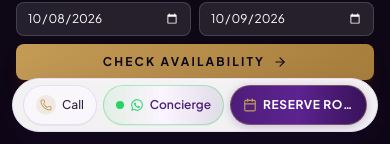
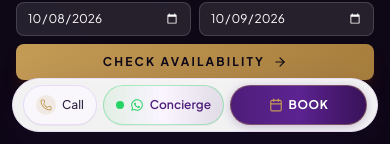
Before and after one commit to meetmarvelous/e-phoenix, a React (Vite) app: page / in a window 390 px wide. Shown: the part 700-844 px from the top of the page. Built offline with nearby package versions, Linux system fonts and the light colour scheme; a web font is replaced by a local one.

Commit message:
fix(mobile): shorten primary booking button label to BOOK to prevent text truncation

```diff
--- a/src/components/MobileQuickBar.tsx
+++ b/src/components/MobileQuickBar.tsx
@@ -48,14 +48,14 @@ export const MobileQuickBar: React.FC<MobileQuickBarProps> = ({ onOpenBooking })
           <span className="text-xs font-semibold text-[#4E1E7A]">Concierge</span>
         </a>
 
-        {/* Primary Reserve Room Action */}
+        {/* Primary Booking Action */}
         <button
           onClick={onOpenBooking}
-          className="flex-1 h-10 px-3 bg-gradient-to-r from-[#4E1E7A] via-[#5C2391] to-[#381259] hover:from-[#5D2490] hover:to-[#4A1874] text-white rounded-full text-xs font-bold tracking-wider uppercase flex items-center justify-center gap-1.5 shadow-[0_2px_10px_rgba(78,30,122,0.25)] active:scale-95 transition-all cursor-pointer border border-[#C49B55]/40 min-w-0"
-          aria-label="Reserve a Room"
+          className="flex-1 h-10 px-3.5 bg-gradient-to-r from-[#4E1E7A] via-[#5C2391] to-[#381259] hover:from-[#5D2490] hover:to-[#4A1874] text-white rounded-full text-xs font-bold tracking-wider uppercase flex items-center justify-center gap-1.5 shadow-[0_2px_10px_rgba(78,30,122,0.25)] active:scale-95 transition-all cursor-pointer border border-[#C49B55]/40 shrink-0"
+          aria-label="Book a Room"
         >
           <Calendar className="w-3.5 h-3.5 text-[#C49B55] shrink-0" />
-          <span className="truncate">Reserve Room</span>
+          <span>BOOK</span>
         </button>
       </div>
     </aside>
```
